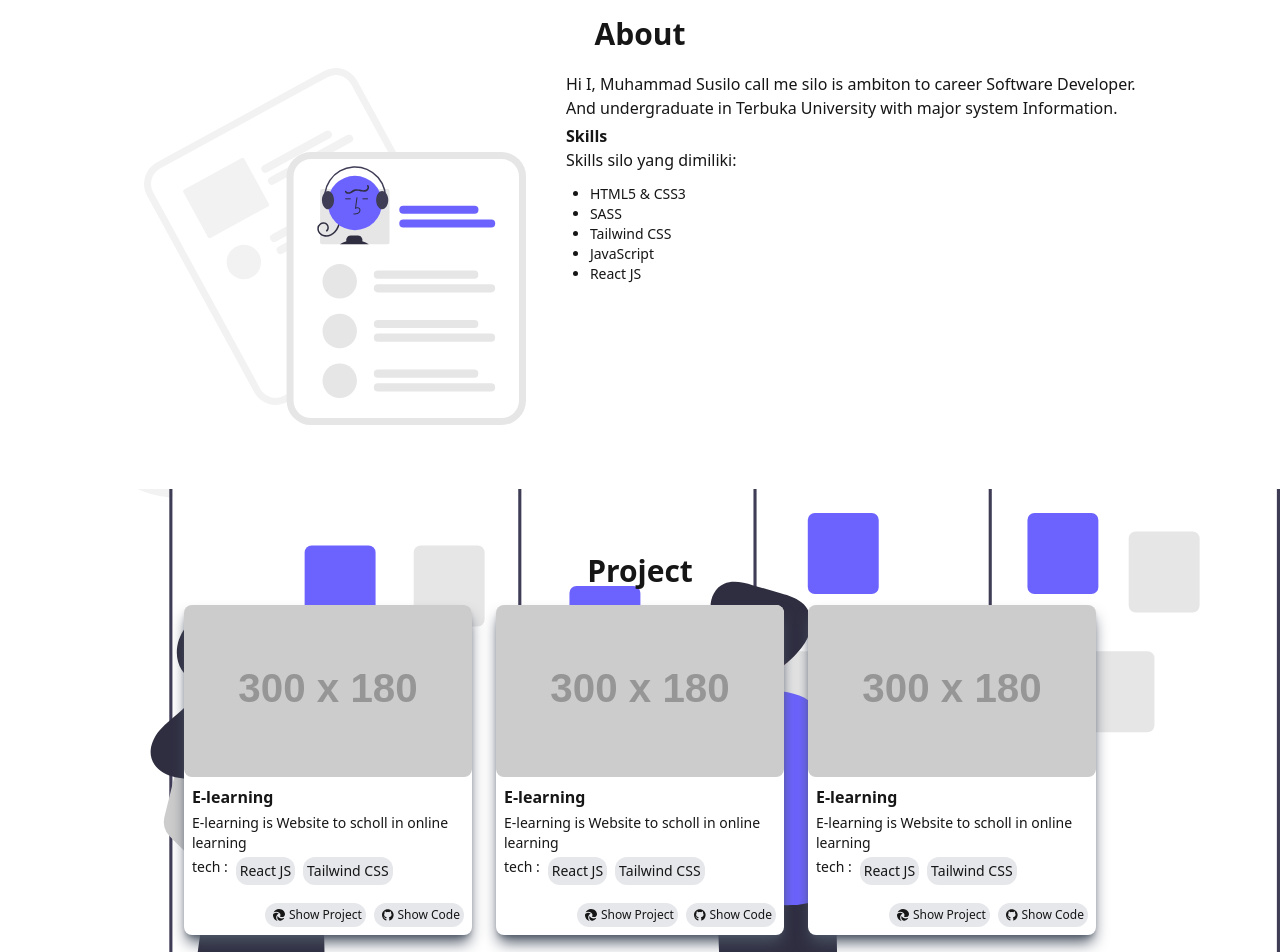
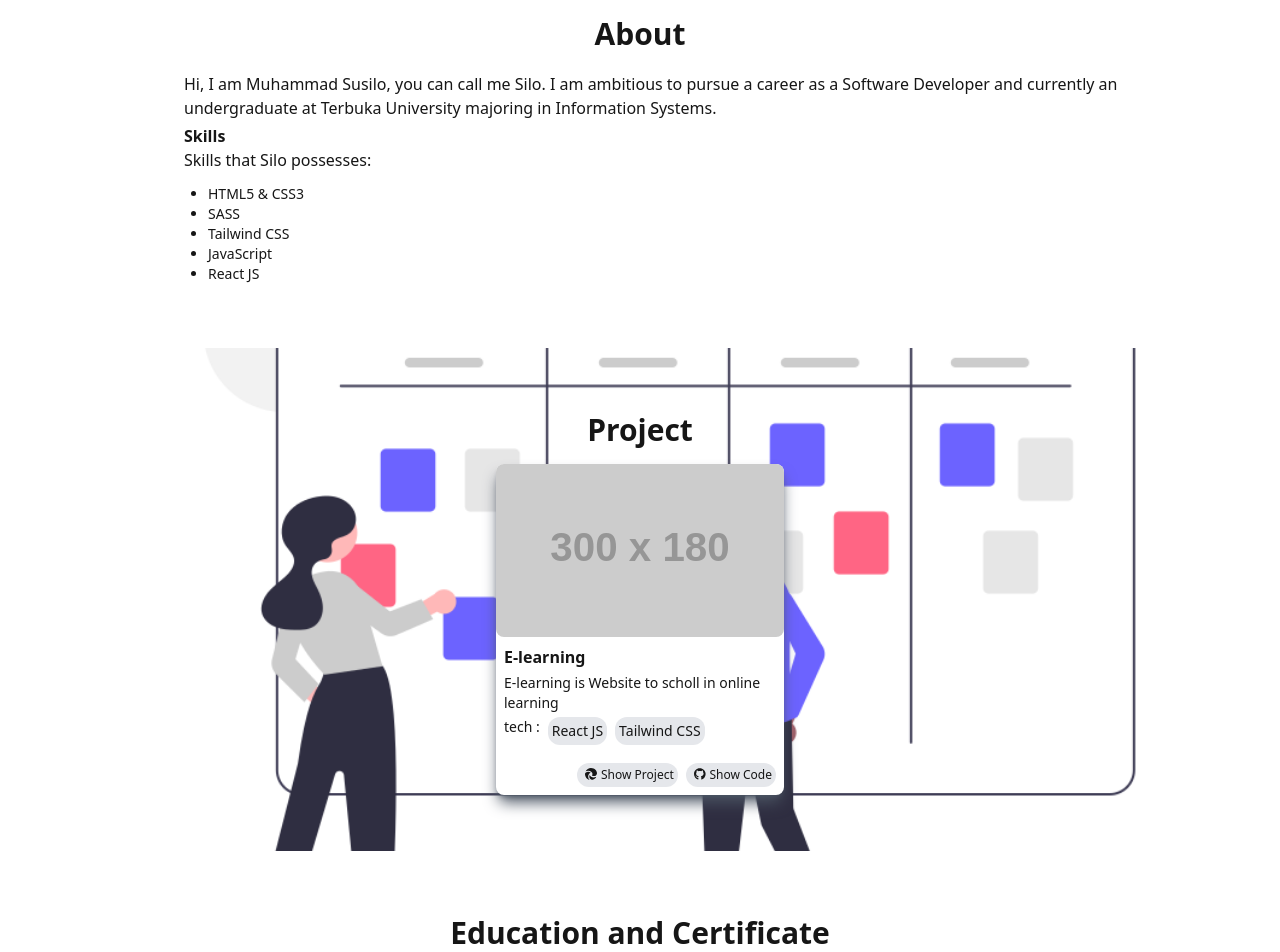
Before and after one commit to muhammadsusilo/portofolionew, a React (Vite) app: page / in a window 1280 px wide. Shown: the part 620-1572 px from the top of the page. Built offline with nearby package versions, Linux system fonts and the light colour scheme.

Commit message:
search bug, and there may be a bug to navbar

```diff
--- a/src/Elements/cart.jsx
+++ b/src/Elements/cart.jsx
@@ -6,7 +6,7 @@ import { Link } from 'react-router-dom';
 const Cart = (props) => {
   const { children } = props;
   return (
-    <div className="bg-white flex flex-col w-full max-w-72  rounded-lg shadow-lg shadow-gray-600 max-lg:">
+    <div className="bg-white flex flex-col w-full max-w-72  rounded-lg shadow-lg shadow-gray-600 max-lg: max-sm:carousel-item max-sm:rounded-box">
       {children}
     </div>
   );
--- a/src/Pages/About.jsx
+++ b/src/Pages/About.jsx
@@ -11,27 +11,33 @@ const skills = [
 const About = () => {
   return (
     <Container id="about">
+      <div className="overflow-hidden max-sm:overflow-x-hidden max-sm:px-4">
         <Container.header>About</Container.header>
-      <div className="flex justify-between pb-14 max-sm:flex max-sm:flex-col max-sm:justify-center">
-        <div className="max-sm:order-2" data-aos="fade-in">
-          <img src="img/skills.svg" alt="About" />
-        </div>
-        <div className="pl-10 max-sm:order-1 max-sm:p-0">
+        <div className="flex justify-between pb-14 max-sm:flex-col max-sm:justify-center">
+          {/* <div className="max-sm:order-2" data-aos="fade-in">
+            <img src="img/skills.svg" alt="About" className='max-sm:w-3/4 max-w-full' />
+          </div> */}
+          <div className="pl-10 max-sm:pl-0">
             <p className="my-1" data-aos="fade-right">
-            Hi I, Muhammad Susilo call me silo is ambiton to career Software
-            Developer. And undergraduate in Terbuka University with major system
-            Information.
+              Hi, I am Muhammad Susilo, you can call me Silo. I am ambitious to
+              pursue a career as a Software Developer and currently an
+              undergraduate at Terbuka University majoring in Information
+              Systems.
               {/* tambahkan tujuan career */}
             </p>
             <p data-aos="fade-left">
-            <span className="font-semibold"> Skills</span> <br />
-            Skills silo yang dimiliki:
+              <span className="font-semibold">Skills</span> <br />
+              Skills that Silo possesses:
             </p>
-          <ul className="mt-3 list-disc pl-6 text-sm" data-aos="fade-left">
-            {skills.map((skill) => (
-              <li>{skill}</li>
+            <ul
+              className="mt-3 list-disc pl-6 text-sm max-sm:pl-4"
+              data-aos="fade-left"
+            >
+              {skills.map((skill, index) => (
+                <li key={index}>{skill}</li>
               ))}
             </ul>
+          </div>
         </div>
       </div>
     </Container>
--- a/src/Pages/Contact.jsx
+++ b/src/Pages/Contact.jsx
@@ -35,7 +35,7 @@ const contactku = [
 const Contact = () => {
   return (
     <Fragment>
-      <Container id="contact" background="bg-gray-200 pb-14">
+      <Container id="contact" background="bg-p-contact bg-center bg-no-repeat bg-cover bg-fixed pb-14">
         <Container.header>Contact</Container.header>
         <div className="bg" data-aos="fade-down">
           <h2 className="my-1 font-semibold text-lg">Contact information</h2>
--- a/src/Pages/Home.jsx
+++ b/src/Pages/Home.jsx
@@ -8,9 +8,9 @@ import Button from '../Elements/Button';
 
 const Home = () => {
   return (
-    <div id="home">
-      <Navbar />
-      <div className="p-36 py-24 pt-36 flex h-full bg-gray-200 justify-between max-lg:p-16 max-lg:pt-28 max-sm:group target:scale-100 target:opacity-100 max-sm:flex max-sm:justify-center max-sm:flex-col max-w-sm:items-center max-sm:px-6 max-sm:py-9 max-sm:pt-24">
+    <div id="home" className="overflow-hidden max-sm:overflow-x-hidden">
+      {/* <Navbar /> */}
+      <div className="p-36 py-24 pt-36 flex h-full bg-gray-200 justify-between max-lg:p-16 max-lg:pt-28 max-sm:group target:scale-100 target:opacity-100 max-sm:flex max-sm:justify-center max-sm:flex-col max-w-sm:items-center max-sm:px-6 max-sm:py-9 max-sm:pt-24 max-sm:overflow-x-hidden">
         <div className=" w-2/3 max-sm:order-2 max-sm:w-full ">
           <div className="animate__animated animate__backInLeft">
             <h1 className="font-semibold text-2xl max-md:text-xl max-sm:text-2xl">
@@ -47,7 +47,7 @@ const Home = () => {
           <img
             src="img/muhammadsusiloo.svg"
             alt="Muhammad Susilo"
-            className="ml-10  max-sm:m-auto max-sm:w-2/3"
+            className="ml-10  max-sm:m-auto max-sm:w-2/5"
           />
         </div>
       </div>
--- a/src/Pages/Project.jsx
+++ b/src/Pages/Project.jsx
@@ -19,23 +19,23 @@ const Project = () => {
             <Cart.Footer />
           </Cart>
 
-          <Cart>
+          {/* <Cart>
             <Cart.Header src="https://placehold.co/300x180" alt="E-Learning" />
             <Cart.Content
               title="E-learning"
               description="E-learning is Website to scholl in online learning"
             />
             <Cart.Footer />
-          </Cart>
+          </Cart> */}
 
-          <Cart>
+          {/* <Cart>
             <Cart.Header src="https://placehold.co/300x180" alt="E-Learning" />
             <Cart.Content
               title="E-learning"
               description="E-learning is Website to scholl in online learning"
             />
             <Cart.Footer />
-          </Cart>
+          </Cart> */}
 
         </div>
       </Container>
--- a/tailwind.config.js
+++ b/tailwind.config.js
@@ -4,8 +4,8 @@ export default {
   theme: {
     extend: {
       backgroundImage: {
-        'p-project': "url('/img/project.svg')",
-        'p-contact': "url('/img/footer-texture.png')",
+        'p-project': "url('/img/project.png')",
+        'p-contact': "url('/img/contact.png')",
       },
     },
   },
```
Also changed, not shown: public/img/contact.svg (added), public/img/contact2.png (added). Lines whose indentation alone changed are shown as unchanged.
